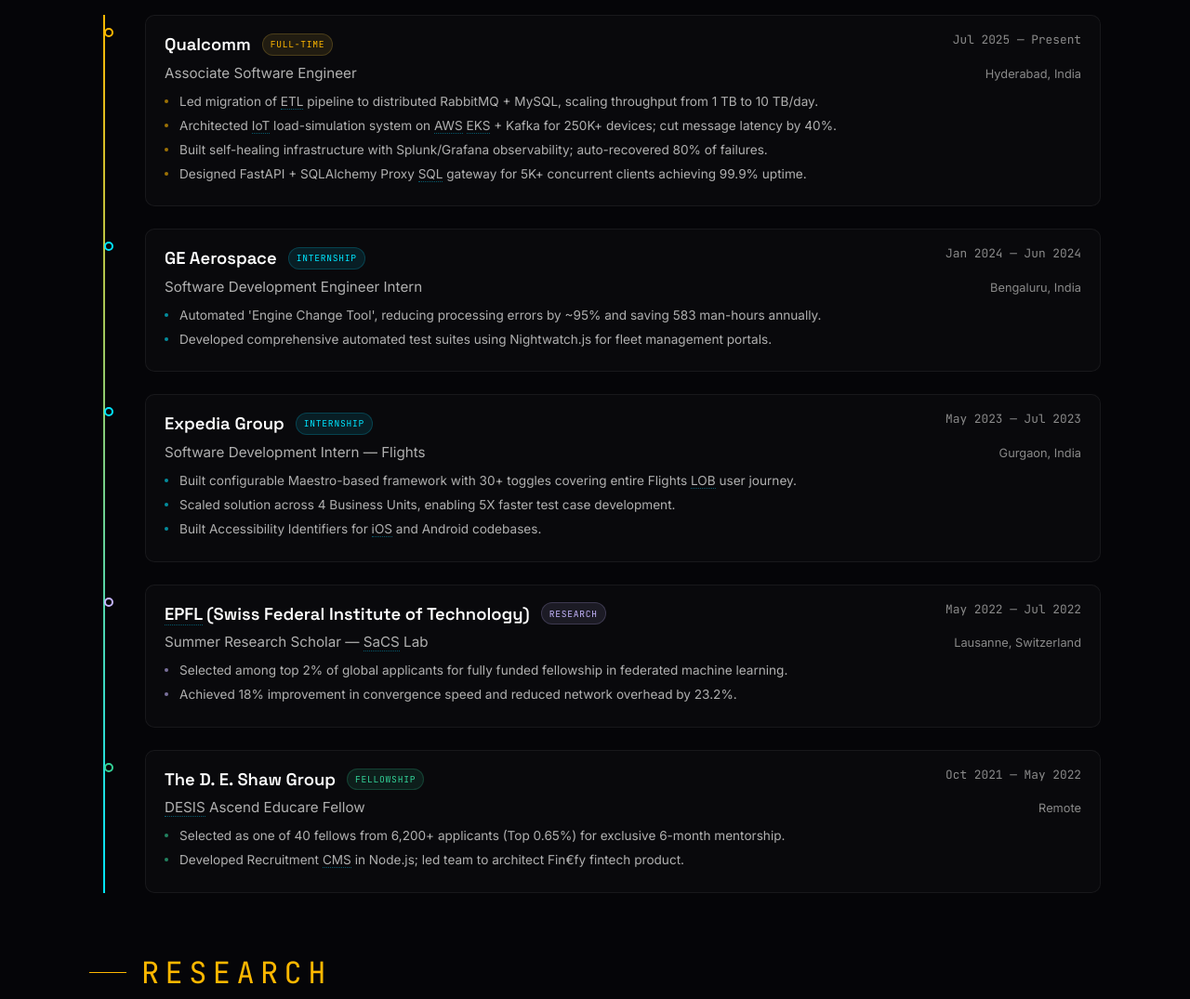
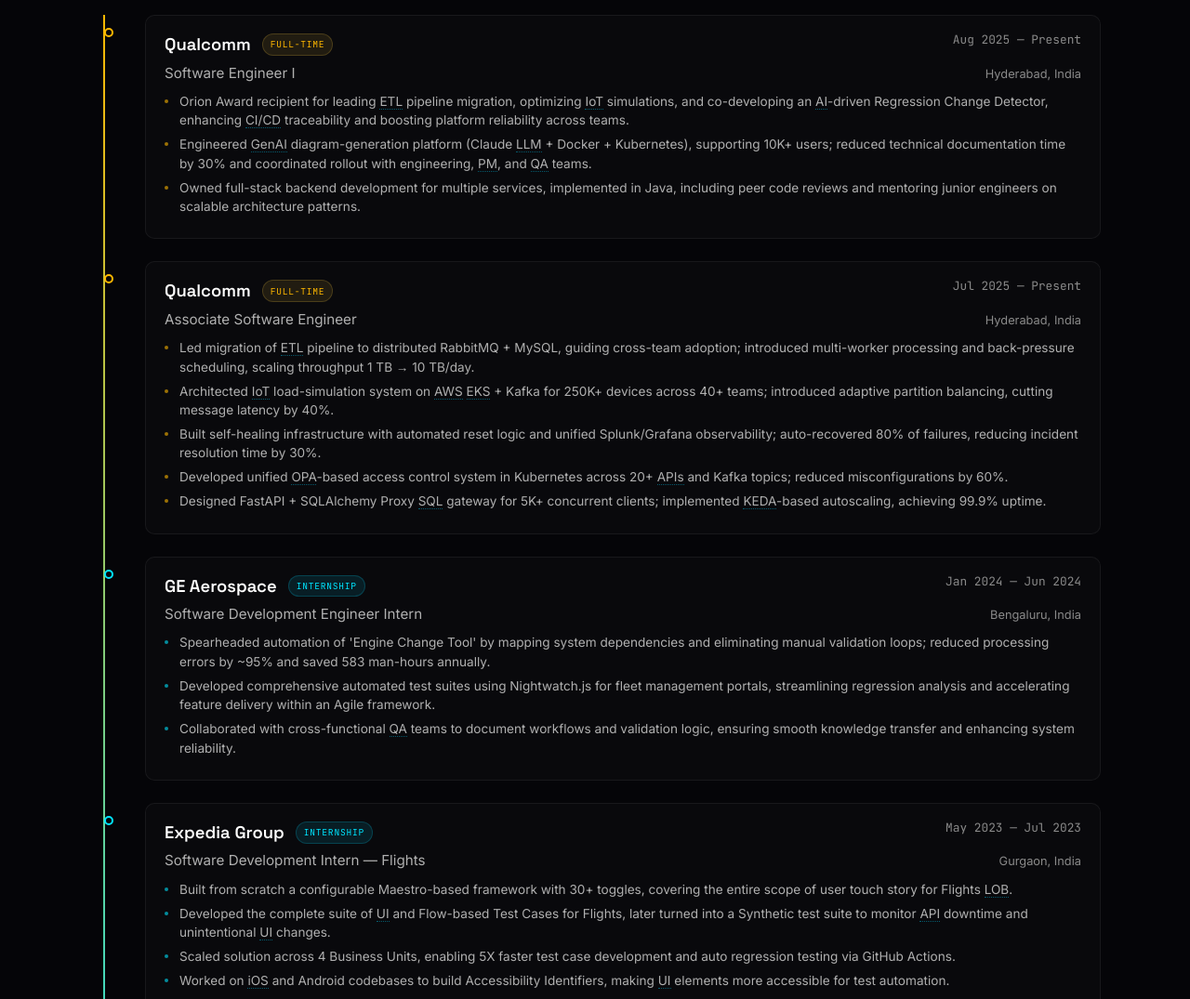
Before and after one commit to micepram/micepram.ml, a plain HTML site: page index.html in a window 1280 px wide. Shown: the part 1020-2095 px from the top of the page at 93% size. Drawn offline with Linux system fonts and the light colour scheme.

Commit message:
feat: update experience

```diff
--- a/index.html
+++ b/index.html
@@ -155,6 +155,31 @@
                         <div class="timeline-progress"></div>
                     </div>
 
+                    <article class="timeline-item" data-type="fulltime" data-delay="0">
+                        <div class="timeline-node">
+                            <div class="node-glow"></div>
+                            <div class="node-dot"></div>
+                        </div>
+                        <div class="timeline-content">
+                            <div class="timeline-header">
+                                <div class="timeline-header-left">
+                                    <span class="timeline-company">Qualcomm</span>
+                                    <span class="timeline-tag tag-fulltime">Full-time</span>
+                                </div>
+                                <span class="timeline-date">Aug 2025 — Present</span>
+                            </div>
+                            <div class="timeline-meta">
+                                <span class="timeline-role">Software Engineer I</span>
+                                <span class="timeline-location">Hyderabad, India</span>
+                            </div>
+                            <ul class="timeline-highlights">
+                                <li>Orion Award recipient for leading <abbr title="Extract, Transform, Load" class="acronym">ETL</abbr> pipeline migration, optimizing <abbr title="Internet of Things" class="acronym">IoT</abbr> simulations, and co-developing an <abbr title="Artificial Intelligence" class="acronym">AI</abbr>-driven Regression Change Detector, enhancing <abbr title="Continuous Integration/Continuous Deployment" class="acronym">CI/CD</abbr> traceability and boosting platform reliability across teams.</li>
+                                <li>Engineered <abbr title="Generative Artificial Intelligence" class="acronym">GenAI</abbr> diagram-generation platform (Claude <abbr title="Large Language Model" class="acronym">LLM</abbr> + Docker + Kubernetes), supporting 10K+ users; reduced technical documentation time by 30% and coordinated rollout with engineering, <abbr title="Product Manager" class="acronym">PM</abbr>, and <abbr title="Quality Assurance" class="acronym">QA</abbr> teams.</li>
+                                <li>Owned full-stack backend development for multiple services, implemented in Java, including peer code reviews and mentoring junior engineers on scalable architecture patterns.</li>
+                            </ul>
+                        </div>
+                    </article>
+
                     <article class="timeline-item" data-type="fulltime" data-delay="100">
                         <div class="timeline-node">
                             <div class="node-glow"></div>
@@ -173,10 +198,11 @@
                                 <span class="timeline-location">Hyderabad, India</span>
                             </div>
                             <ul class="timeline-highlights">
-                                <li>Led migration of <abbr title="Extract, Transform, Load" class="acronym">ETL</abbr> pipeline to distributed RabbitMQ + MySQL, scaling throughput from 1 TB to 10 TB/day.</li>
-                                <li>Architected <abbr title="Internet of Things" class="acronym">IoT</abbr> load-simulation system on <abbr title="Amazon Web Services" class="acronym">AWS</abbr> <abbr title="Elastic Kubernetes Service" class="acronym">EKS</abbr> + Kafka for 250K+ devices; cut message latency by 40%.</li>
-                                <li>Built self-healing infrastructure with Splunk/Grafana observability; auto-recovered 80% of failures.</li>
-                                <li>Designed FastAPI + SQLAlchemy Proxy <abbr title="Structured Query Language" class="acronym">SQL</abbr> gateway for 5K+ concurrent clients achieving 99.9% uptime.</li>
+                                <li>Led migration of <abbr title="Extract, Transform, Load" class="acronym">ETL</abbr> pipeline to distributed RabbitMQ + MySQL, guiding cross-team adoption; introduced multi-worker processing and back-pressure scheduling, scaling throughput 1 TB → 10 TB/day.</li>
+                                <li>Architected <abbr title="Internet of Things" class="acronym">IoT</abbr> load-simulation system on <abbr title="Amazon Web Services" class="acronym">AWS</abbr> <abbr title="Elastic Kubernetes Service" class="acronym">EKS</abbr> + Kafka for 250K+ devices across 40+ teams; introduced adaptive partition balancing, cutting message latency by 40%.</li>
+                                <li>Built self-healing infrastructure with automated reset logic and unified Splunk/Grafana observability; auto-recovered 80% of failures, reducing incident resolution time by 30%.</li>
+                                <li>Developed unified <abbr title="Open Policy Agent" class="acronym">OPA</abbr>-based access control system in Kubernetes across 20+ <abbr title="Application Programming Interface" class="acronym">APIs</abbr> and Kafka topics; reduced misconfigurations by 60%.</li>
+                                <li>Designed FastAPI + SQLAlchemy Proxy <abbr title="Structured Query Language" class="acronym">SQL</abbr> gateway for 5K+ concurrent clients; implemented <abbr title="Kubernetes Event-Driven Autoscaling" class="acronym">KEDA</abbr>-based autoscaling, achieving 99.9% uptime.</li>
                             </ul>
                         </div>
                     </article>
@@ -199,8 +225,9 @@
                                 <span class="timeline-location">Bengaluru, India</span>
                             </div>
                             <ul class="timeline-highlights">
-                                <li>Automated 'Engine Change Tool', reducing processing errors by ~95% and saving 583 man-hours annually.</li>
-                                <li>Developed comprehensive automated test suites using Nightwatch.js for fleet management portals.</li>
+                                <li>Spearheaded automation of 'Engine Change Tool' by mapping system dependencies and eliminating manual validation loops; reduced processing errors by ~95% and saved 583 man-hours annually.</li>
+                                <li>Developed comprehensive automated test suites using Nightwatch.js for fleet management portals, streamlining regression analysis and accelerating feature delivery within an Agile framework.</li>
+                                <li>Collaborated with cross-functional <abbr title="Quality Assurance" class="acronym">QA</abbr> teams to document workflows and validation logic, ensuring smooth knowledge transfer and enhancing system reliability.</li>
                             </ul>
                         </div>
                     </article>
@@ -223,9 +250,10 @@
                                 <span class="timeline-location">Gurgaon, India</span>
                             </div>
                             <ul class="timeline-highlights">
-                                <li>Built configurable Maestro-based framework with 30+ toggles covering entire Flights <abbr title="Line of Business" class="acronym">LOB</abbr> user journey.</li>
-                                <li>Scaled solution across 4 Business Units, enabling 5X faster test case development.</li>
-                                <li>Built Accessibility Identifiers for <abbr title="iPhone Operating System" class="acronym">iOS</abbr> and Android codebases.</li>
+                                <li>Built from scratch a configurable Maestro-based framework with 30+ toggles, covering the entire scope of user touch story for Flights <abbr title="Line of Business" class="acronym">LOB</abbr>.</li>
+                                <li>Developed the complete suite of <abbr title="User Interface" class="acronym">UI</abbr> and Flow-based Test Cases for Flights, later turned into a Synthetic test suite to monitor <abbr title="Application Programming Interface" class="acronym">API</abbr> downtime and unintentional <abbr title="User Interface" class="acronym">UI</abbr> changes.</li>
+                                <li>Scaled solution across 4 Business Units, enabling 5X faster test case development and auto regression testing via GitHub Actions.</li>
+                                <li>Worked on <abbr title="iPhone Operating System" class="acronym">iOS</abbr> and Android codebases to build Accessibility Identifiers, making <abbr title="User Interface" class="acronym">UI</abbr> elements more accessible for test automation.</li>
                             </ul>
                         </div>
                     </article>
@@ -248,8 +276,9 @@
                                 <span class="timeline-location">Lausanne, Switzerland</span>
                             </div>
                             <ul class="timeline-highlights">
-                                <li>Selected among top 2% of global applicants for fully funded fellowship in federated machine learning.</li>
-                                <li>Achieved 18% improvement in convergence speed and reduced network overhead by 23.2%.</li>
+                                <li>Selected among top 2% of global applicants for fully funded fellowship to conduct federated machine learning experiments focused on distributed deep learning under resource constraints.</li>
+                                <li>Designed training loops and simulation pipelines to evaluate model performance on heterogeneous data; implemented lightweight pre-processing to mitigate bandwidth bottlenecks.</li>
+                                <li>Optimized aggregation strategies and communication frequency, achieving 18% improvement in convergence speed and reducing mean network communication overhead by 23.2%.</li>
                             </ul>
                         </div>
                     </article>
@@ -272,8 +301,9 @@
                                 <span class="timeline-location">Remote</span>
                             </div>
                             <ul class="timeline-highlights">
-                                <li>Selected as one of 40 fellows from 6,200+ applicants (Top 0.65%) for exclusive 6-month mentorship.</li>
-                                <li>Developed Recruitment <abbr title="Content Management System" class="acronym">CMS</abbr> in Node.js; led team to architect Fin€fy fintech product.</li>
+                                <li>Selected as one of 40 fellows from 6,200+ applicants (Top 0.65%) for exclusive 6-month mentorship program; received weekly technical guidance from senior <abbr title="D. E. Shaw India Software" class="acronym">DESIS</abbr> engineers.</li>
+                                <li>Developed a fully fledged Recruitment <abbr title="Content Management System" class="acronym">CMS</abbr> in Node.js, designed to streamline candidate tracking and automate application workflows.</li>
+                                <li>Led a team to architect Fin€fy, a novel fintech product designed to revolutionize financial independence for homemakers; built the backend infrastructure and presented the <abbr title="Minimum Viable Product" class="acronym">MVP</abbr> to firm leadership.</li>
                             </ul>
                         </div>
                     </article>
@@ -583,13 +613,13 @@
                         </span>
                     </a>
                     <div class="contact-social">
-                        <a href="https://github.com/micepram" target="_blank" rel="noopener noreferrer" class="contact-social-link" aria-label="GitHub">
+                        <a href="https://github.com/micepram" target="_blank" rel="noopener noreferrer" class="contact-social-link" aria-label="GitHub" title="GitHub">
                             <svg viewBox="0 0 24 24" fill="currentColor"><path d="M12 0C5.37 0 0 5.37 0 12c0 5.31 3.435 9.795 8.205 11.385.6.105.825-.255.825-.57 0-.285-.015-1.23-.015-2.235-3.015.555-3.795-.735-4.035-1.41-.135-.345-.72-1.41-1.23-1.695-.42-.225-1.02-.78-.015-.795.945-.015 1.62.87 1.845 1.23 1.08 1.815 2.805 1.305 3.495.99.105-.78.42-1.305.765-1.605-2.67-.3-5.46-1.335-5.46-5.925 0-1.305.465-2.385 1.23-3.225-.12-.3-.54-1.53.12-3.18 0 0 1.005-.315 3.3 1.23.96-.27 1.98-.405 3-.405s2.04.135 3 .405c2.295-1.56 3.3-1.23 3.3-1.23.66 1.65.24 2.88.12 3.18.765.84 1.23 1.905 1.23 3.225 0 4.605-2.805 5.625-5.475 5.925.435.375.81 1.095.81 2.22 0 1.605-.015 2.895-.015 3.3 0 .315.225.69.825.57A12.02 12.02 0 0024 12c0-6.63-5.37-12-12-12z"/></svg>
                         </a>
-                        <a href="https://linkedin.com/in/micepram" target="_blank" rel="noopener noreferrer" class="contact-social-link" aria-label="LinkedIn">
+                        <a href="https://linkedin.com/in/micepram" target="_blank" rel="noopener noreferrer" class="contact-social-link" aria-label="LinkedIn" title="LinkedIn">
                             <svg viewBox="0 0 24 24" fill="currentColor"><path d="M20.447 20.452h-3.554v-5.569c0-1.328-.027-3.037-1.852-3.037-1.853 0-2.136 1.445-2.136 2.939v5.667H9.351V9h3.414v1.561h.046c.477-.9 1.637-1.85 3.37-1.85 3.601 0 4.267 2.37 4.267 5.455v6.286zM5.337 7.433a2.062 2.062 0 01-2.063-2.065 2.064 2.064 0 112.063 2.065zm1.782 13.019H3.555V9h3.564v11.452zM22.225 0H1.771C.792 0 0 .774 0 1.729v20.542C0 23.227.792 24 1.771 24h20.451C23.2 24 24 23.227 24 22.271V1.729C24 .774 23.2 0 22.222 0h.003z"/></svg>
                         </a>
-                        <a href="https://scholar.google.com/citations?user=t0oW2mYAAAAJ" target="_blank" rel="noopener noreferrer" class="contact-social-link" aria-label="Google Scholar">
+                        <a href="https://scholar.google.com/citations?user=t0oW2mYAAAAJ" target="_blank" rel="noopener noreferrer" class="contact-social-link" aria-label="Google Scholar" title="Google Scholar">
                             <svg viewBox="0 0 24 24" fill="currentColor"><path d="M5.242 13.769L0 9.5 12 0l12 9.5-5.242 4.269C17.548 11.249 14.978 9.5 12 9.5c-2.977 0-5.548 1.748-6.758 4.269zM12 10a7 7 0 1 0 0 14 7 7 0 0 0 0-14z"/></svg>
                         </a>
                     </div>
```
